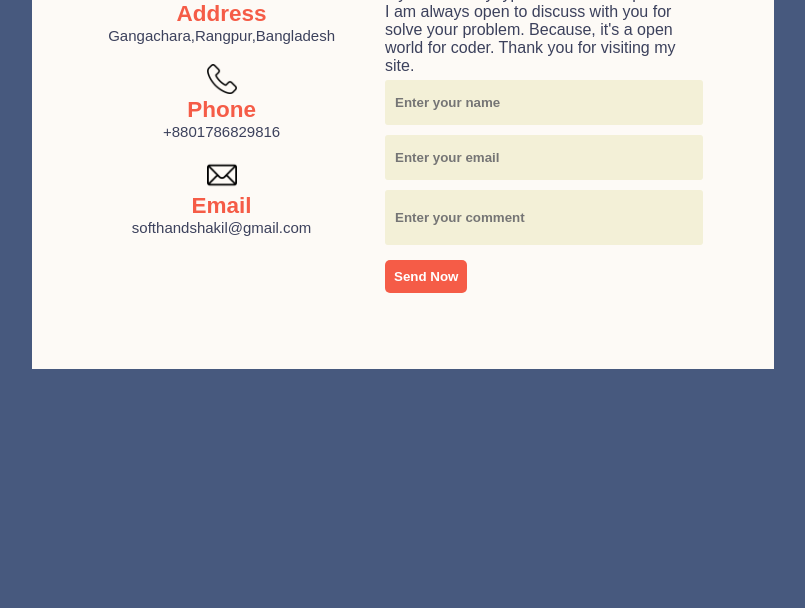
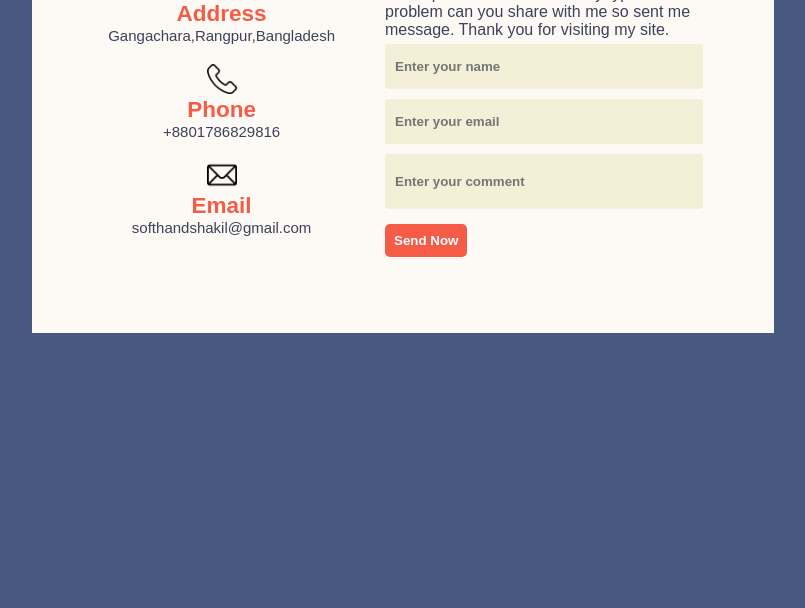
Before and after one commit to Mmsshakil/contact-page, a plain HTML site: page index.html in a window 1280 px wide. Shown: the part 192-800 px from the top of the page, without its empty margins (224-1029 px from the left). Drawn offline with Linux system fonts and the light colour scheme.

Commit message:
Update index.html

```diff
--- a/index.html
+++ b/index.html
@@ -34,7 +34,7 @@
         </div>
         <div class="right">
             <h1>Send me a message</h1>
-            <p>If you have any type of web based problem I am always open to discuss with you for solve your problem. Because, it's a open world for coder. Thank you for visiting my site.</p>
+            <p>It's a open world for coder. Any type of problem can you share with me so sent me message. Thank you for visiting my site.</p>
             <div>
                 <input class="input-data" type="text" placeholder="Enter your name">
             </div>
```
